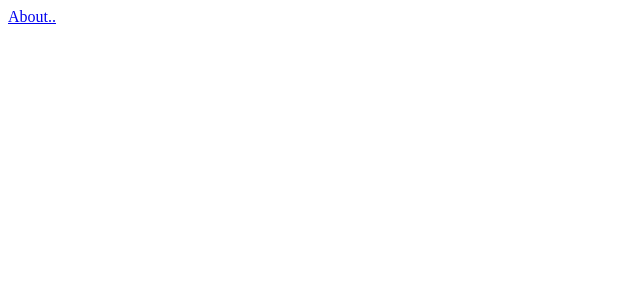
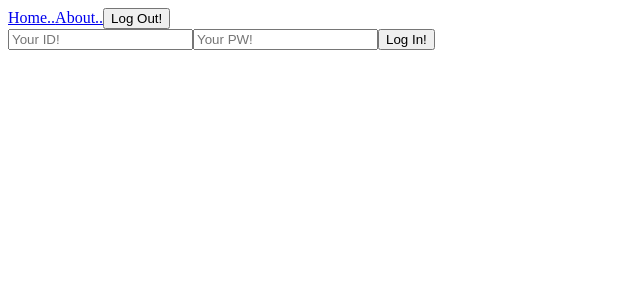
Before and after one commit to hyeonjinan096/FE-devcourse_vue, a Vue app: page /login in a window 1280 px wide. Before the commit this address had no page. Shown: the top 300 px of the page, without its empty margins (0-640 px from the left). Built offline with nearby package versions, Linux system fonts and the light colour scheme; sample sign-in values are in the browser's storage.

Commit message:
Create_vueRouter_navigationGuard&metaField

```diff
--- a/package.json
+++ b/package.json
@@ -31,6 +31,7 @@
   },
   "dependencies": {
     "vue": "^3.2.36",
-    "vue-router": "^4.2.5"
+    "vue-router": "^4.2.5",
+    "vuex": "^4.0.2"
   }
 }
--- a/src/App.vue
+++ b/src/App.vue
@@ -1,8 +1,28 @@
 <template>
+  <RouterLink to="/">Home..</RouterLink>
   <RouterLink to="/about">About..</RouterLink>
+  <button v-if="!isLoggedIn" @click="logIn">Log In!</button>
+  <button v-else @click="logOut">Log Out!</button>
   <RouterView />
 </template>
 
 <script>
-export default {};
+export default {
+  computed: {
+    isLoggedIn() {
+      return this.$store.state.user.isLoggedIn;
+    },
+  },
+  created() {
+    this.$store.dispatch('user/initialize');
+  },
+  methods: {
+    logIn() {
+      this.$router.push('/login');
+    },
+    logOut() {
+      this.$store.dispatch('user/logOut');
+    },
+  },
+};
 </script>
--- a/src/main.js
+++ b/src/main.js
@@ -1,7 +1,10 @@
 import { createApp } from 'vue';
 import App from './App.vue';
 import router from '~/routes';
+import '~/routes/guards';
+import store from '~/store';
 
 const app = createApp(App);
+app.use(store);
 app.use(router);
 app.mount('#app');
--- /dev/null
+++ b/src/routes/HomeNew.vue
@@ -0,0 +1,3 @@
+<template>
+  <h1>Home~</h1>
+</template>
--- /dev/null
+++ b/src/routes/LogInNew.vue
@@ -0,0 +1,27 @@
+<template>
+  <!-- submit동작 이후 변화 방지 -->
+  <form @submit.prevent>
+    <input v-model="userID" placeholder="Your ID!" type="text" />
+    <input v-model="userPW" placeholder="Your PW!" type="password" />
+    <button @click="logIn">Log In!</button>
+  </form>
+</template>
+
+<script>
+export default {
+  data() {
+    return {
+      userID: '',
+      userPW: '',
+    };
+  },
+  methods: {
+    logIn() {
+      this.$store.dispatch('user/logIn', {
+        id: this.userID,
+        pw: this.userPW,
+      });
+    },
+  },
+};
+</script>
--- /dev/null
+++ b/src/routes/guards.js
@@ -0,0 +1,13 @@
+import router from './index';
+import store from '~/store';
+
+router.beforeEach((to) => {
+  console.log(store);
+  if (to.meta.requiresAuth && !store.state.user.isLoggedIn) {
+    return {
+      path: '/login',
+      query: { redirect: to.fullPath }, //login완료 후 이동
+    };
+    //
+  }
+}); //전역, 페이지 접근 이전에 콜백 작동
--- a/src/routes/index.js
+++ b/src/routes/index.js
@@ -1,12 +1,25 @@
 import { createRouter, createWebHistory } from 'vue-router';
 import AboutNew from './AboutNew';
+import HomeNew from './HomeNew';
+import LogInNew from './LogInNew';
 
 export default createRouter({
   history: createWebHistory(),
   routes: [
     {
+      path: '/',
+      component: HomeNew,
+    },
+    {
       path: '/about',
       component: AboutNew,
+      meta: {
+        requiresAuth: true,
+      },
+    },
+    {
+      path: '/login',
+      component: LogInNew,
     },
   ],
 });
--- /dev/null
+++ b/src/store/index.js
@@ -0,0 +1,5 @@
+import { createStore } from 'vuex';
+import user from './user';
+export default createStore({
+  modules: { user },
+});
--- /dev/null
+++ b/src/store/user.js
@@ -0,0 +1,44 @@
+import router from '~/routes';
+
+export default {
+  namespaced: true,
+  state() {
+    return {
+      isLoggedIn: false,
+    };
+  },
+  mutations: {
+    updateLoggedIn(state, payload) {
+      state.isLoggedIn = payload;
+    },
+  },
+  actions: {
+    initialize({ commit }) {
+      if (localStorage.getItem('isLoggedIn')) {
+        commit('updateLoggedIn', true);
+      }
+    },
+    logIn({ commit }, payload) {
+      const { id, pw } = payload;
+      if (id && pw) {
+        localStorage.setItem('isLoggedIn', true);
+        commit('updateLoggedIn', true);
+        console.log(router);
+        const { redirect } = router.currentRoute.value.query;
+        if (redirect) {
+          router.push(redirect);
+        } else {
+          router.push('/');
+        }
+      }
+    },
+    logOut({ commit }) {
+      localStorage.removeItem('isLoggedIn', true);
+      commit('updateLoggedIn', false);
+      const { requiresAuth } = router.currentRoute.value.meta;
+      if (requiresAuth) {
+        router.push('/');
+      }
+    },
+  },
+};
```
Also changed, not shown: 1 other file (tests, documents, lock files or other folders).
